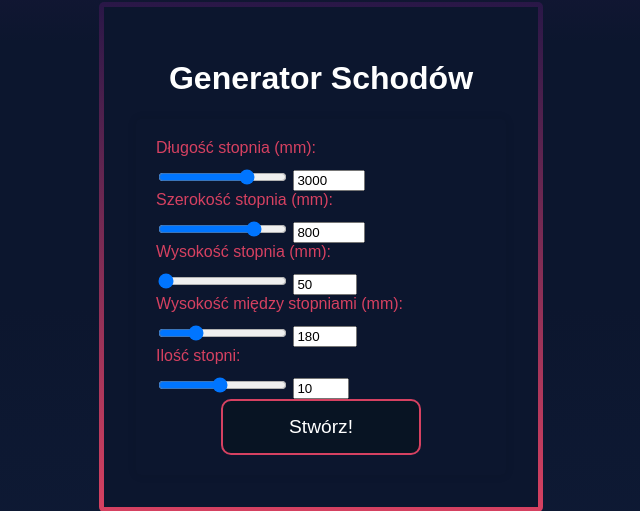
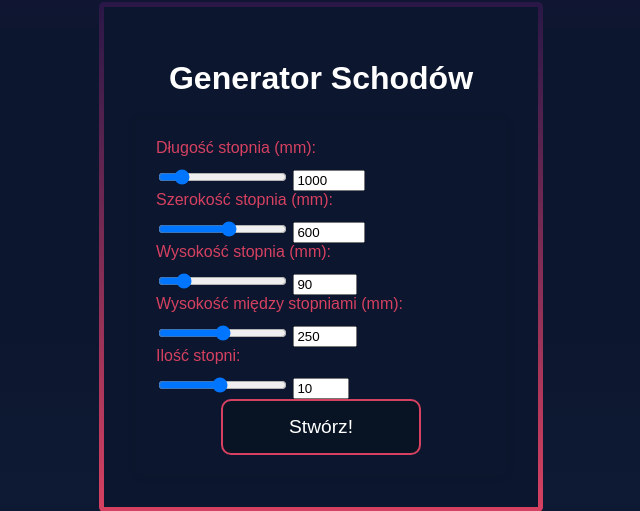
Before and after one commit to MagicznyFrank/Schody3D, a Flask app: page /views/create/ in a window 1280 px wide. Shown: the part 225-736 px from the top of the page, without its empty margins (319-959 px from the left). Run offline with Flask 3, Linux system fonts and the light colour scheme.

Commit message:
Working on slidebars

```diff
--- a/templates/create.html
+++ b/templates/create.html
@@ -7,23 +7,23 @@
         <form method="post" onsubmit="return validateForm()">
             <div>
                 <label>Długość stopnia (mm):</label>
-                <input type="range" id="length-slider" name="Długość stopnia (mm)" min="500" max="4000" value="3000" step="10">
-                <input type="number" id="length-number" value="3000" min="500" max="4000" step="10">
+                <input type="range" id="length-slider" name="Długość stopnia (mm)" min="500" max="4000" value="1000" step="10">
+                <input type="number" id="length-number" value="1000" min="500" max="4000" step="10">
             </div>
             <div>
                 <label>Szerokość stopnia (mm):</label>
-                <input type="range" id="width-slider" name="Szerokość stopnia (mm)" min="100" max="1000" value="800" step="10">
-                <input type="number" id="width-number" value="800" min="100" max="1000" step="10">
+                <input type="range" id="width-slider" name="Szerokość stopnia (mm)" min="100" max="1000" value="600" step="10">
+                <input type="number" id="width-number" value="600" min="100" max="1000" step="10">
             </div>
             <div>
                 <label>Wysokość stopnia (mm):</label>
-                <input type="range" id="height-slider" name="Wysokość stopnia (mm)" min="50" max="300" value="50" step="5">
-                <input type="number" id="height-number" value="50" min="50" max="300" step="5">
+                <input type="range" id="height-slider" name="Wysokość stopnia (mm)" min="50" max="300" value="90" step="5">
+                <input type="number" id="height-number" value="90" min="50" max="300" step="5">
             </div>
             <div>
                 <label>Wysokość między stopniami (mm):</label>
-                <input type="range" id="spacing-slider" name="Wysokość między stopniami (mm)" min="100" max="400" value="180" step="5">
-                <input type="number" id="spacing-number" value="180" min="100" max="400" step="5">
+                <input type="range" id="spacing-slider" name="Wysokość między stopniami (mm)" min="100" max="400" value="250" step="5">
+                <input type="number" id="spacing-number" value="250" min="100" max="400" step="5">
             </div>
             <div>
                 <label>Ilość stopni:</label>
```
